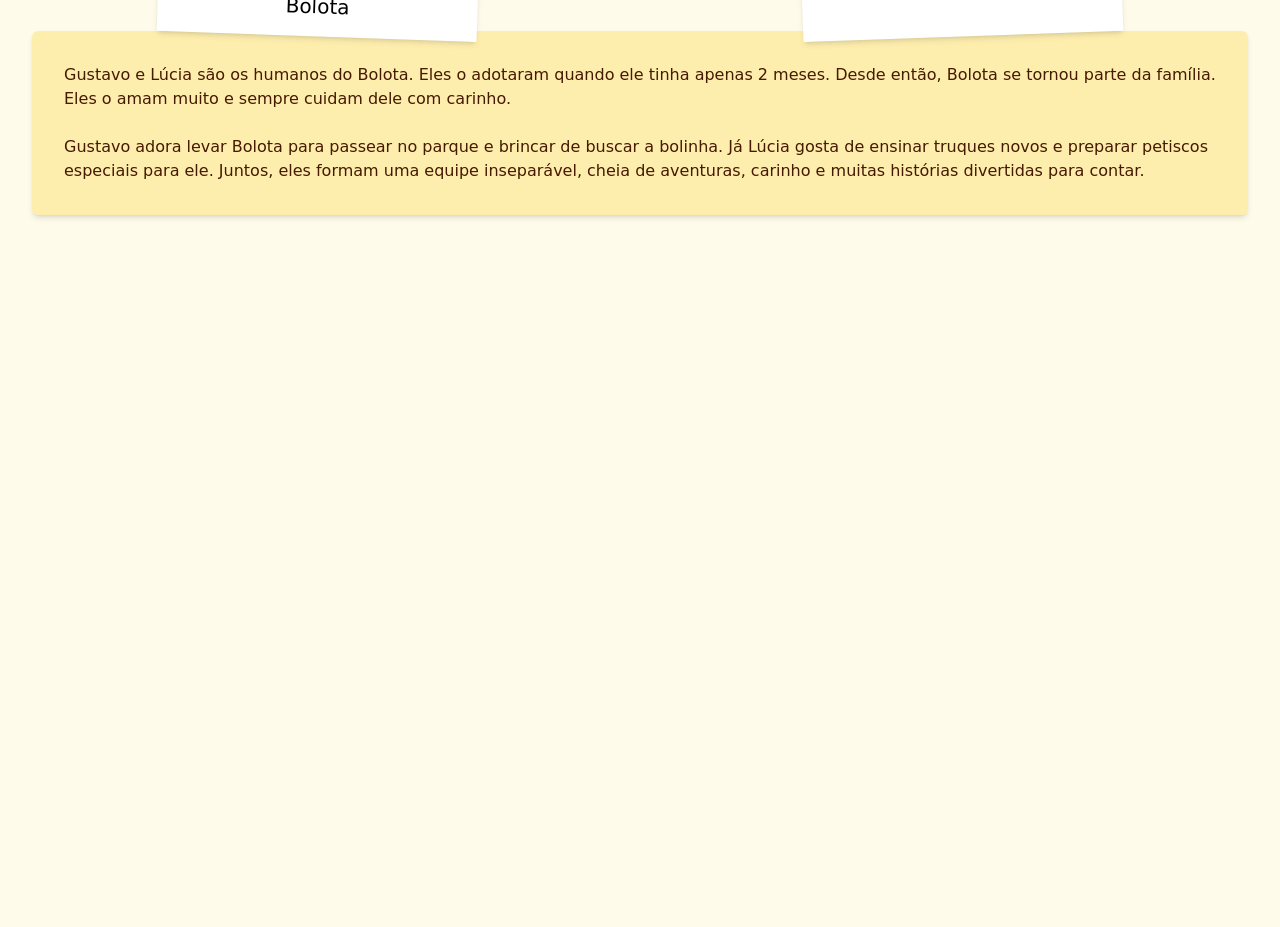
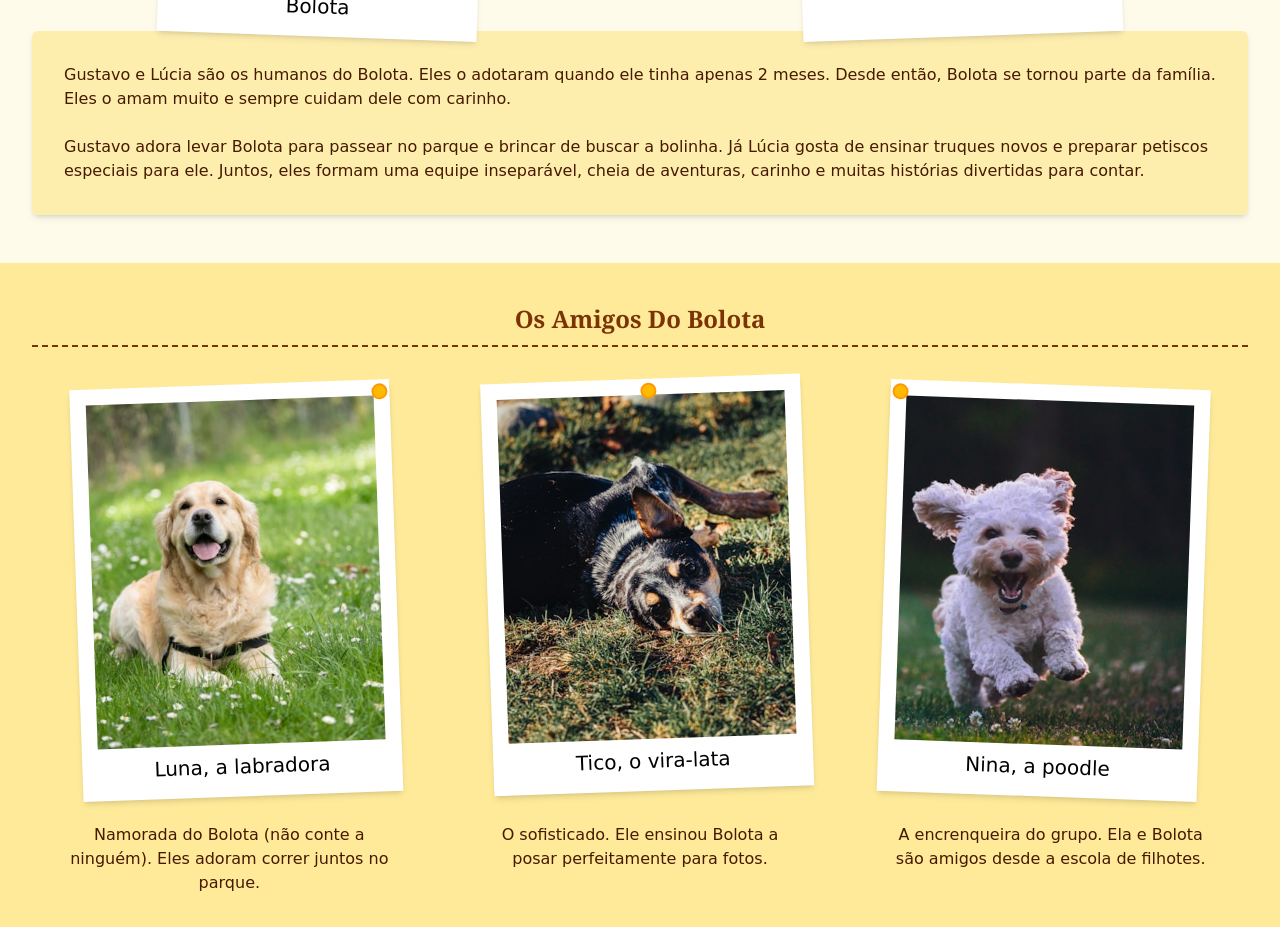
Before and after one commit to pauloelf/buddys-life, a website built with Vite: page index.html in a window 1280 px wide. Shown: the part 2681-3608 px from the top of the page. Before the commit the page ends 2928 px from the top, so only its background shows below. Built offline with nearby package versions, Linux system fonts and the light colour scheme.

Commit message:
feat: add friends section

```diff
--- a/index.html
+++ b/index.html
@@ -374,6 +374,115 @@
             </div>
           </div>
         </section>
+        <section
+          id="friends"
+          class="bg-amber-200/80 mt-4"
+          role="friends section"
+          aria-label="Friends section"
+          aria-labelledby="friends-section"
+        >
+          <div class="container mx-auto flex flex-col items-center h-full px-8">
+            <h2
+              class="w-full text-2xl text-center text-amber-900 font-serif font-bold pt-10 pb-2.5 border-b-2 border-amber-900 border-dashed capitalize"
+            >
+              Os amigos do Bolota
+            </h2>
+            <div
+              class="flex flex-wrap justify-center w-full gap-4 max-md:gap-8 my-8"
+            >
+              <div class="flex-1 basis-3xs">
+                <div
+                  class="max-w-xs bg-white shadow-md mx-auto py-4 px-4 -rotate-2 origin-top-right hover:rotate-0 hover:shadow-lg transition-transform duration-300 ease-in-out after:absolute after:top-1 after:right-0.5 after:w-4 after:h-4 after:bg-amber-400 after:rounded-full after:border-2 after:border-amber-500 z-8"
+                  aria-label="Amigo image"
+                  role="Amigo image"
+                  aria-labelledby="amigo-image"
+                >
+                  <img
+                    src="/images/luna.jpg"
+                    alt="Imagem da luna, amiga/namorada do bolota"
+                    class="block object-cover w-full h-64 md:h-74 lg:h-86"
+                    aria-describedby="amigo-description"
+                  />
+                  <p
+                    class="pt-2 text-black text-center md:text-xl"
+                    id="amigo-description"
+                    aria-label="Amigo description"
+                    role="description"
+                  >
+                    Luna, a labradora
+                  </p>
+                </div>
+                <p
+                  class="max-w-xs text-center mt-8 mx-auto"
+                  aria-labelledby="amigo-description"
+                >
+                  Namorada do Bolota (não conte a ninguém). Eles adoram correr
+                  juntos no parque.
+                </p>
+              </div>
+              <div class="flex-1 basis-3xs">
+                <div
+                  class="f max-w-xs bg-white shadow-md mx-auto py-4 px-4 max-lg:rotate-2 -rotate-2 max-lg:origin-top-left origin-top hover:rotate-0 hover:shadow-lg transition-transform duration-300 ease-in-out after:absolute after:top-1 max-lg:after:left-0.5 after:left-1/2 after:w-4 after:h-4 after:bg-amber-400 after:rounded-full after:border-2 after:border-amber-500 z-8"
+                  aria-label="Amigo image"
+                  role="Amigo image"
+                  aria-labelledby="amigo-image"
+                >
+                  <img
+                    src="/images/tico.jpg"
+                    alt="Imagem da tico, amigo do bolota"
+                    class="block object-cover w-full h-64 md:h-74 lg:h-86"
+                    aria-describedby="amigo-description"
+                  />
+                  <p
+                    class="pt-2 text-black text-center md:text-xl"
+                    id="amigo-description"
+                    aria-label="Amigo description"
+                    role="description"
+                  >
+                    Tico, o vira-lata
+                  </p>
+                </div>
+                <p
+                  class="max-w-xs text-center mt-8 mx-auto"
+                  aria-labelledby="amigo-description"
+                >
+                  O sofisticado. Ele ensinou Bolota a posar perfeitamente para
+                  fotos.
+                </p>
+              </div>
+              <div class="flex-1 basis-3xs">
+                <div
+                  class="max-w-xs bg-white shadow-md mx-auto py-4 px-4 max-md:-rotate-2 rotate-2 max-md:origin-top-right max-lg:origin-top origin-top-left hover:rotate-0 hover:shadow-lg transition-transform duration-300 ease-in-out after:absolute after:top-1 max-md:after:right-0.5 max-md:after:left-auto max-lg:after:left-1/2 after:left-0.5 after:w-4 after:h-4 after:bg-amber-400 after:rounded-full after:border-2 after:border-amber-500 z-8"
+                  aria-label="Amigo image"
+                  role="Amigo image"
+                  aria-labelledby="amigo-image"
+                >
+                  <img
+                    src="/images/nina.jpg"
+                    alt="Imagem da nina, amiga do bolota"
+                    class="block object-cover object-right w-full h-64 md:h-74 lg:h-86"
+                    aria-describedby="amigo-description"
+                  />
+                  <p
+                    class="pt-2 text-black text-center md:text-xl"
+                    id="amigo-description"
+                    aria-label="Amigo description"
+                    role="description"
+                  >
+                    Nina, a poodle
+                  </p>
+                </div>
+                <p
+                  class="max-w-xs text-center mt-8 mx-auto"
+                  aria-labelledby="amigo-description"
+                >
+                  A encrenqueira do grupo. Ela e Bolota são amigos desde a
+                  escola de filhotes.
+                </p>
+              </div>
+            </div>
+          </div>
+        </section>
       </main>
     </div>
     <script type="module" src="/src/main.js"></script>
```
Also changed, not shown: public/images/luna.jpg (added), public/images/nina.jpg (added), public/images/tico.jpg (added).
